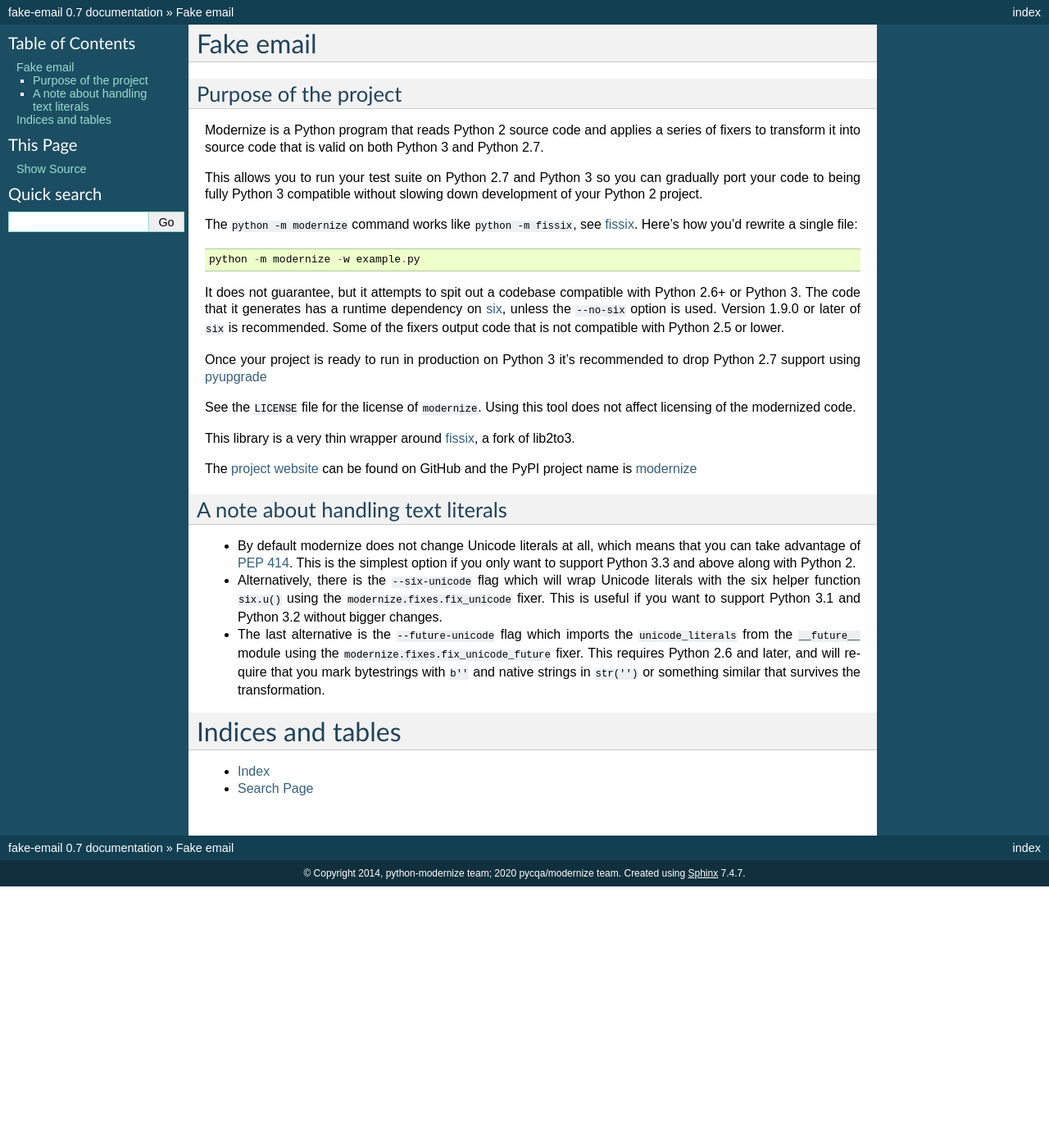
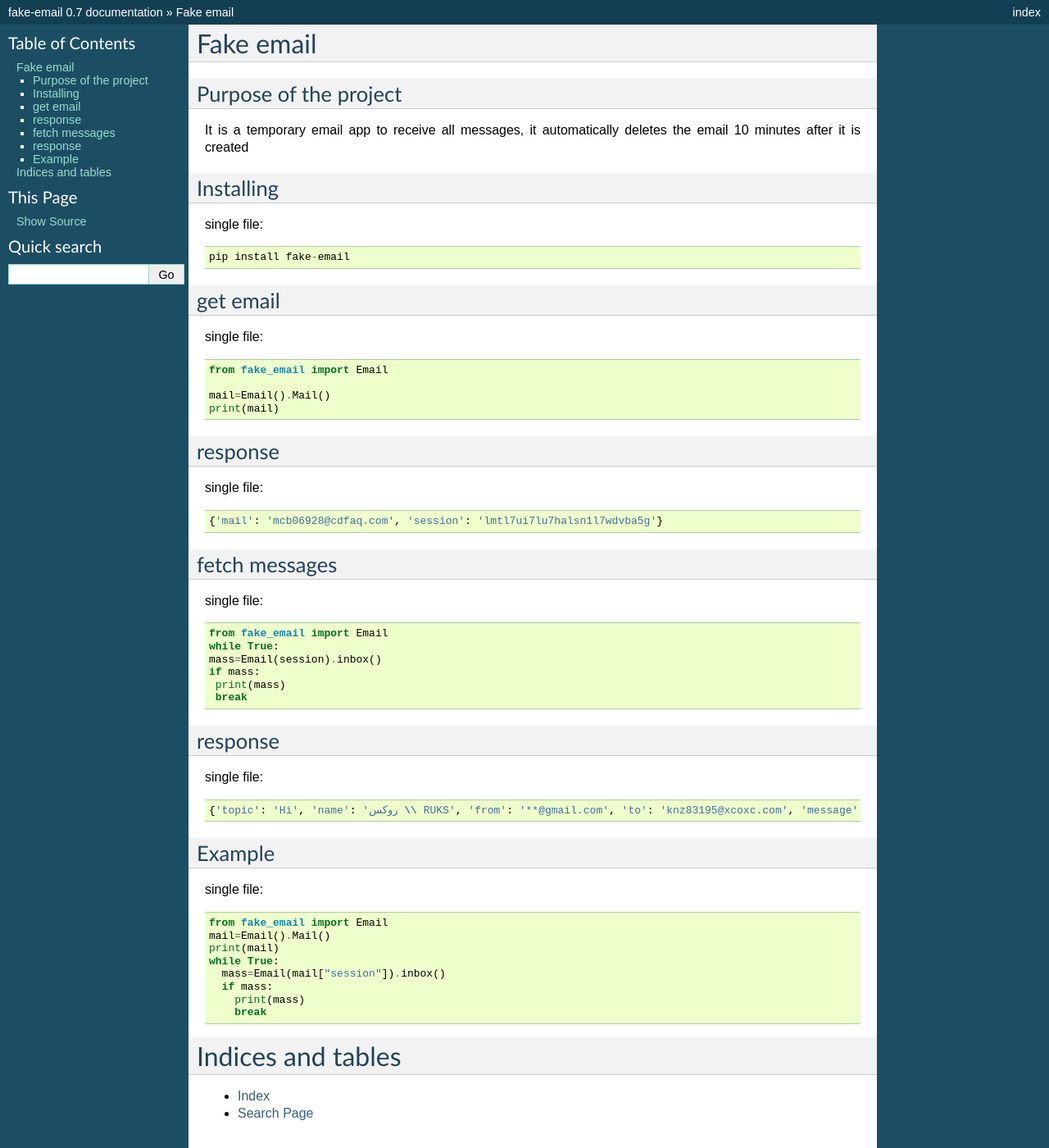
Before and after one commit to mudiv/fake-email, a Sphinx documentation site: the page built from docs/index.rst, in a window 1280 px wide and 1400 px high. Shown: the whole window at 82% size. Built offline with Sphinx 7.4.7, drawn with Linux system fonts in a browser that asks for light colours.

Commit message:
Update index.rst

```diff
--- a/docs/index.rst
+++ b/docs/index.rst
@@ -12,62 +12,55 @@
 Purpose of the project
 ======================
 
-Modernize is a Python program that reads Python 2 source code
-and applies a series of fixers to transform it into source code
-that is valid on both Python 3 and Python 2.7.
+It is a temporary email app to receive all messages, it automatically deletes the email 10 minutes after it is created
 
-This allows you to run your test suite on Python 2.7 and Python 3
-so you can gradually port your code to being fully Python 3
-compatible without slowing down development of your Python 2
-project.
-
-The ``python -m modernize`` command works like
-``python -m fissix``, see `fissix <https://github.com/jreese/fissix>`_.
-Here's how you'd rewrite a
+Installing
+==========
 single file::
 
-    python -m modernize -w example.py
+    pip install fake-email
 
-It does not guarantee, but it attempts to spit out a codebase compatible
-with Python 2.6+ or Python 3. The code that it generates has a runtime
-dependency on `six <https://pypi.python.org/pypi/six>`_, unless the
-``--no-six`` option is used. Version 1.9.0 or later of ``six`` is
-recommended. Some of the fixers output code that is not compatible with
-Python 2.5 or lower.
+get email
+=========
+single file::
 
-Once your project is ready to run in production on Python 3 it's
-recommended to drop Python 2.7 support using
-`pyupgrade <https://pypi.org/project/pyupgrade/>`_
+    from fake_email import Email
 
-See the ``LICENSE`` file for the license of ``modernize``.
-Using this tool does not affect licensing of the modernized code.
+    mail=Email().Mail()
+    print(mail)
+response
+========
+single file::
 
-This library is a very thin wrapper around `fissix
-<https://github.com/jreese/fissix>`_, a fork of lib2to3.
+    {'mail': 'mcb06928@cdfaq.com', 'session': 'lmtl7ui7lu7halsn1l7wdvba5g'}
+fetch messages
+==============
+single file::
 
-The `project website`_ can be found on GitHub and the PyPI project name is
-modernize_
+    from fake_email import Email
+    while True:
+    mass=Email(session).inbox()
+    if mass:
+     print(mass)
+     break
+response
+========
+single file::
 
-A note about handling text literals
-===================================
+    {'topic': 'Hi', 'name': 'روكس \\ RUKS', 'from': '**@gmail.com', 'to': 'knz83195@xcoxc.com', 'message': "Hi bro ,I'm muntazir", 'datetime': ['datetime']}
 
-.. TODO Explain what a "native string" is if it is going to be referenced
+Example
+=======
+single file::
 
-- By default modernize does not change Unicode literals at all, which means that
-  you can take advantage of
-  `PEP 414 <https://www.python.org/dev/peps/pep-0414/>`_.
-  This is the simplest option if you only want to support Python 3.3 and above
-  along with Python 2.
-- Alternatively, there is the ``--six-unicode`` flag which will wrap Unicode
-  literals with the six helper function ``six.u()`` using the
-  ``modernize.fixes.fix_unicode`` fixer. This is useful if you want
-  to support Python 3.1 and Python 3.2 without bigger changes.
-- The last alternative is the ``--future-unicode`` flag which
-  imports the ``unicode_literals`` from the ``__future__`` module using the
-  ``modernize.fixes.fix_unicode_future`` fixer.
-  This requires Python 2.6 and later, and will require that you
-  mark bytestrings with ``b''`` and native strings in ``str('')``
-  or something similar that survives the transformation.
+    from fake_email import Email
+    mail=Email().Mail()
+    print(mail)
+    while True:
+      mass=Email(mail["session"]).inbox()
+      if mass:
+	print(mass)
+	break
 
 Indices and tables
 //////////////////
@@ -76,5 +69,5 @@
 * :ref:`search`
 
 
-.. _modernize: https://pypi.python.org/pypi/modernize
-.. _project website: https://github.com/pycqa/modernize
+.. _modernize: https://t.me/DIBIBl
+.. _project website: https://t.me/DIBIBl
```
